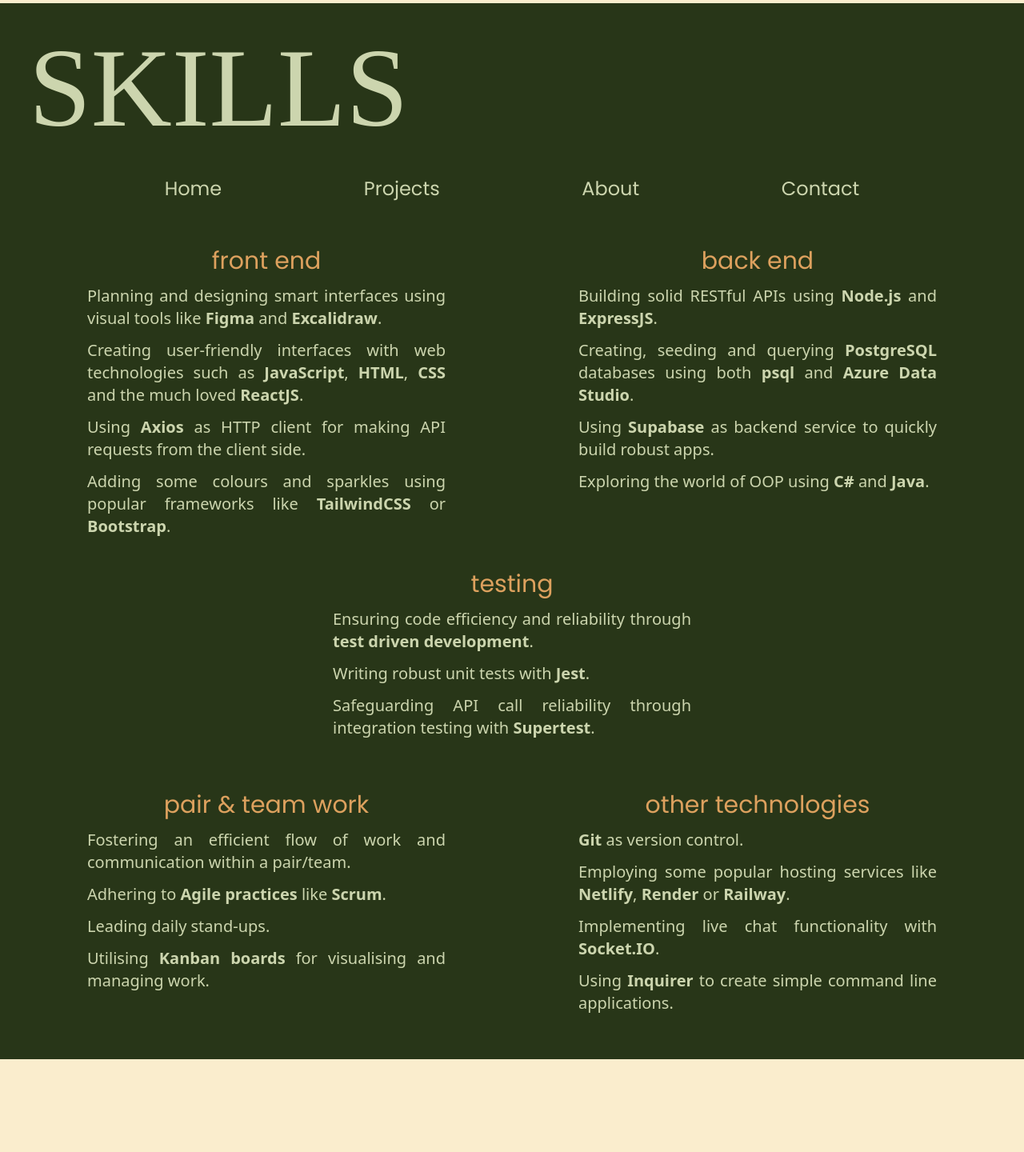
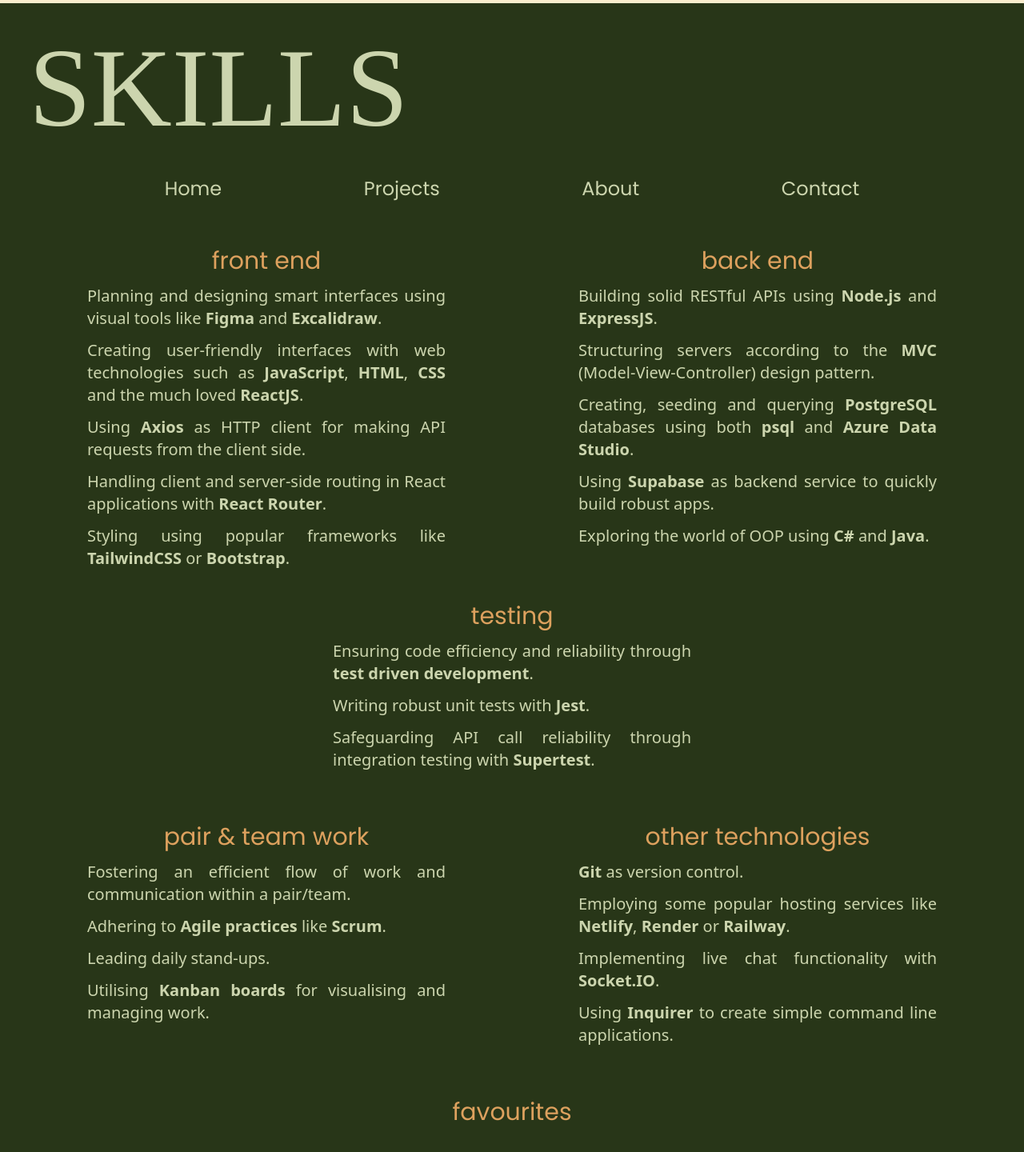
Before and after one commit to SaraGMatos/portfolio, a React (Vite) app: page / in a window 1280 px wide. Shown: the part 868-2308 px from the top of the page at 80% size. Before the commit the page ends 2192 px from the top, so only its background shows below. Built offline with nearby package versions, Linux system fonts and the light colour scheme; a web font is replaced by a local one.

Commit message:
Adds more content to skills section

```diff
--- a/src/components/MainPage.jsx
+++ b/src/components/MainPage.jsx
@@ -1,9 +1,18 @@
 import { Link } from "react-router-dom";
+import { IoLogoJavascript } from "react-icons/io5";
+import {
+  SiJest,
+  SiExpress,
+  SiPostgresql,
+  SiReact,
+  SiNodedotjs,
+  SiTailwindcss,
+  SiReactrouter,
+} from "react-icons/si";
 
 function MainPage() {
   return (
     <div id="home" className="w-screen">
-      <div>
       <nav id="socials" className="flex m-4 xl:ml-5 font-poppins text-base">
         <Link
           to="https://www.linkedin.com/in/saragmatos"
@@ -102,12 +111,11 @@ function MainPage() {
                 front end
               </h3>
               <p className="text-teagreen text-justify">
-                  Planning and designing smart interfaces using visual tools
-                  like <b>Figma</b> and <b>Excalidraw</b>.
+                Planning and designing smart interfaces using visual tools like{" "}
+                <b>Figma</b> and <b>Excalidraw</b>.
               </p>
               <p className="text-teagreen text-justify">
-                  Creating user-friendly interfaces with web technologies such
-                  as
+                Creating user-friendly interfaces with web technologies such as
                 <b> JavaScript</b>, <b>HTML</b>, <b>CSS</b> and the much loved{" "}
                 <b>ReactJS</b>.
               </p>
@@ -116,8 +124,12 @@ function MainPage() {
                 the client side.
               </p>
               <p className="text-teagreen text-justify">
-                  Adding some colours and sparkles using popular frameworks like{" "}
-                  <b>TailwindCSS</b> or <b>Bootstrap</b>.
+                Handling client and server-side routing in React applications
+                with <b>React Router</b>.
+              </p>
+              <p className="text-teagreen text-justify">
+                Styling using popular frameworks like <b>TailwindCSS</b> or{" "}
+                <b>Bootstrap</b>.
               </p>
             </section>
             <section
@@ -132,12 +144,16 @@ function MainPage() {
                 <b>ExpressJS</b>.
               </p>
               <p className="text-teagreen text-justify">
-                  Creating, seeding and querying <b>PostgreSQL</b> databases
-                  using both <b>psql</b> and <b>Azure Data Studio</b>.
+                Structuring servers according to the <b>MVC</b>{" "}
+                (Model-View-Controller) design pattern.
               </p>
               <p className="text-teagreen text-justify">
-                  Using <b>Supabase</b> as backend service to quickly build
-                  robust apps.
+                Creating, seeding and querying <b>PostgreSQL</b> databases using
+                both <b>psql</b> and <b>Azure Data Studio</b>.
+              </p>
+              <p className="text-teagreen text-justify">
+                Using <b>Supabase</b> as backend service to quickly build robust
+                apps.
               </p>
               <p className="text-teagreen text-justify">
                 Exploring the world of OOP using <b>C#</b> and <b>Java</b>.
@@ -213,9 +229,18 @@ function MainPage() {
               </p>
             </section>
           </div>
+          <section
+            id="favourite-technologies"
+            className="flex flex-col text-center w-full gap-3 md:text-lg lg:text-xl mb-5"
+          >
+            <div>
+              <h3 className="text-earthyellow font-poppins text-2xl sm:text-3xl">
+                favourites
+              </h3>
             </div>
           </section>
         </div>
+      </section>
     </div>
   );
 }
```
Lines whose indentation alone changed are shown as unchanged.
